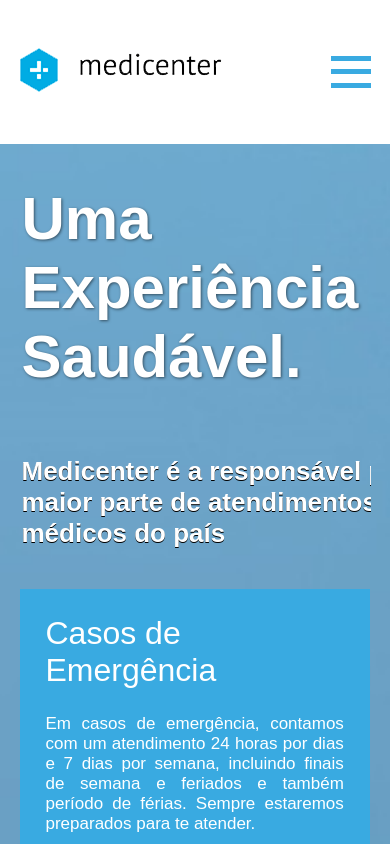
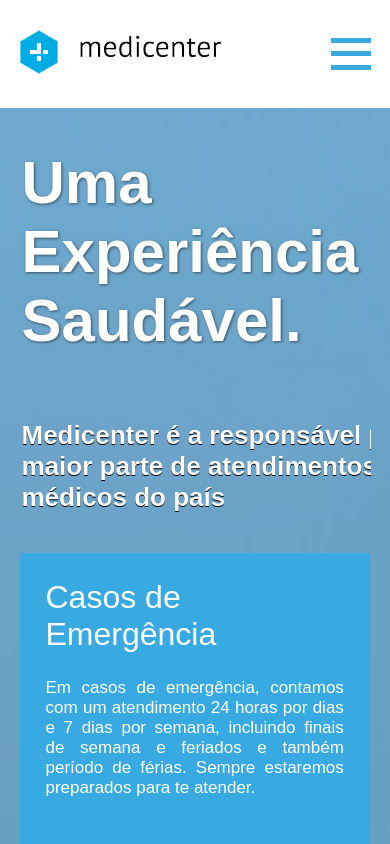
Before and after one commit to kauakrause/projetos-estudo-html-css, a plain HTML site: page MediCenter/index.html in a window 390 px wide. Shown: the top 844 px of the page. Drawn offline with Linux system fonts and the light colour scheme.

Commit message:
PaddingHeaderMedicenter

```diff
--- a/MediCenter/style.css
+++ b/MediCenter/style.css
@@ -515,8 +515,10 @@ footer .footeradresstext {
 
     }
 
-    .container {
+    header .container {
         flex-direction: column;
+        margin-top: 0px;
+        margin-bottom: 0px;
     }
 
     #banner     {
```
